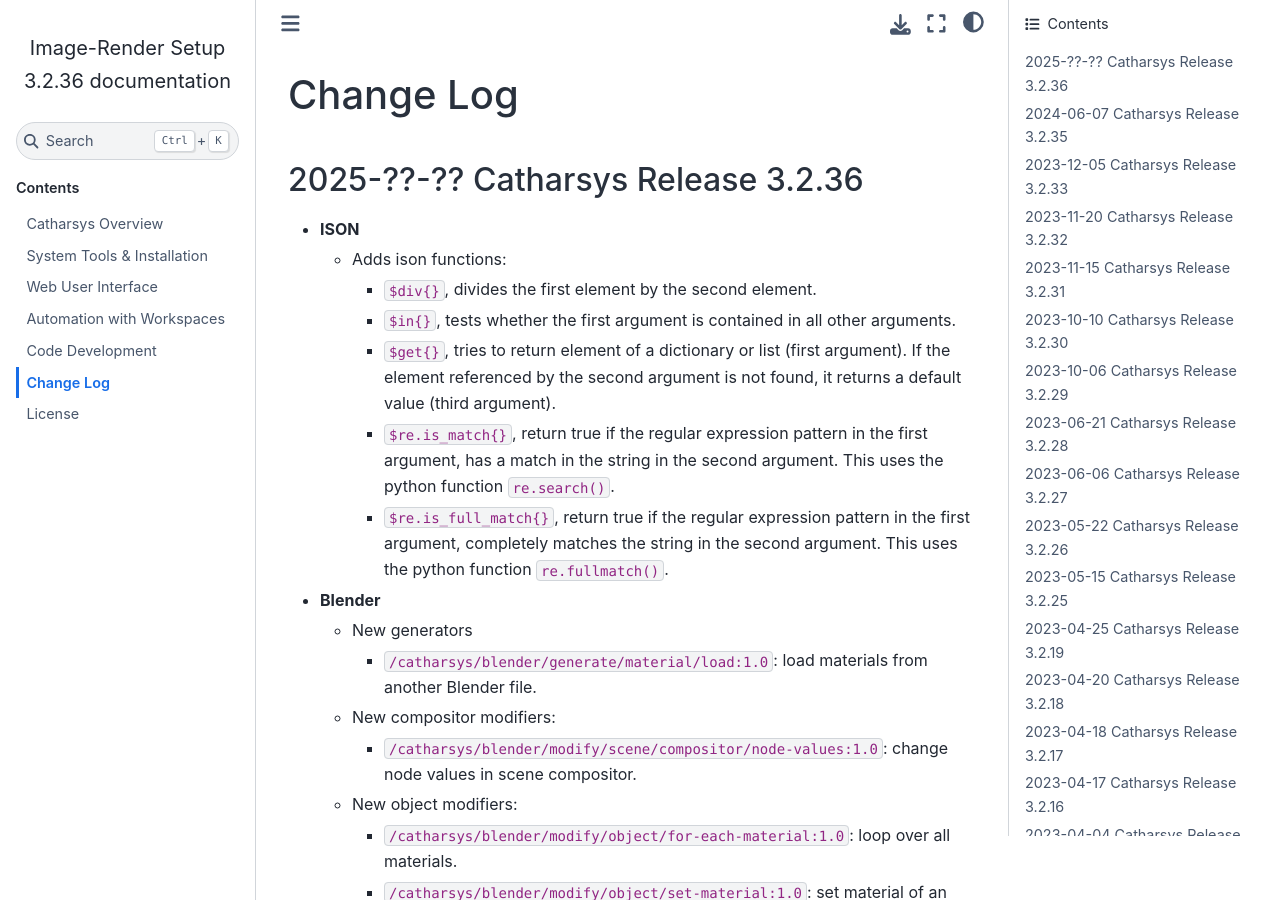
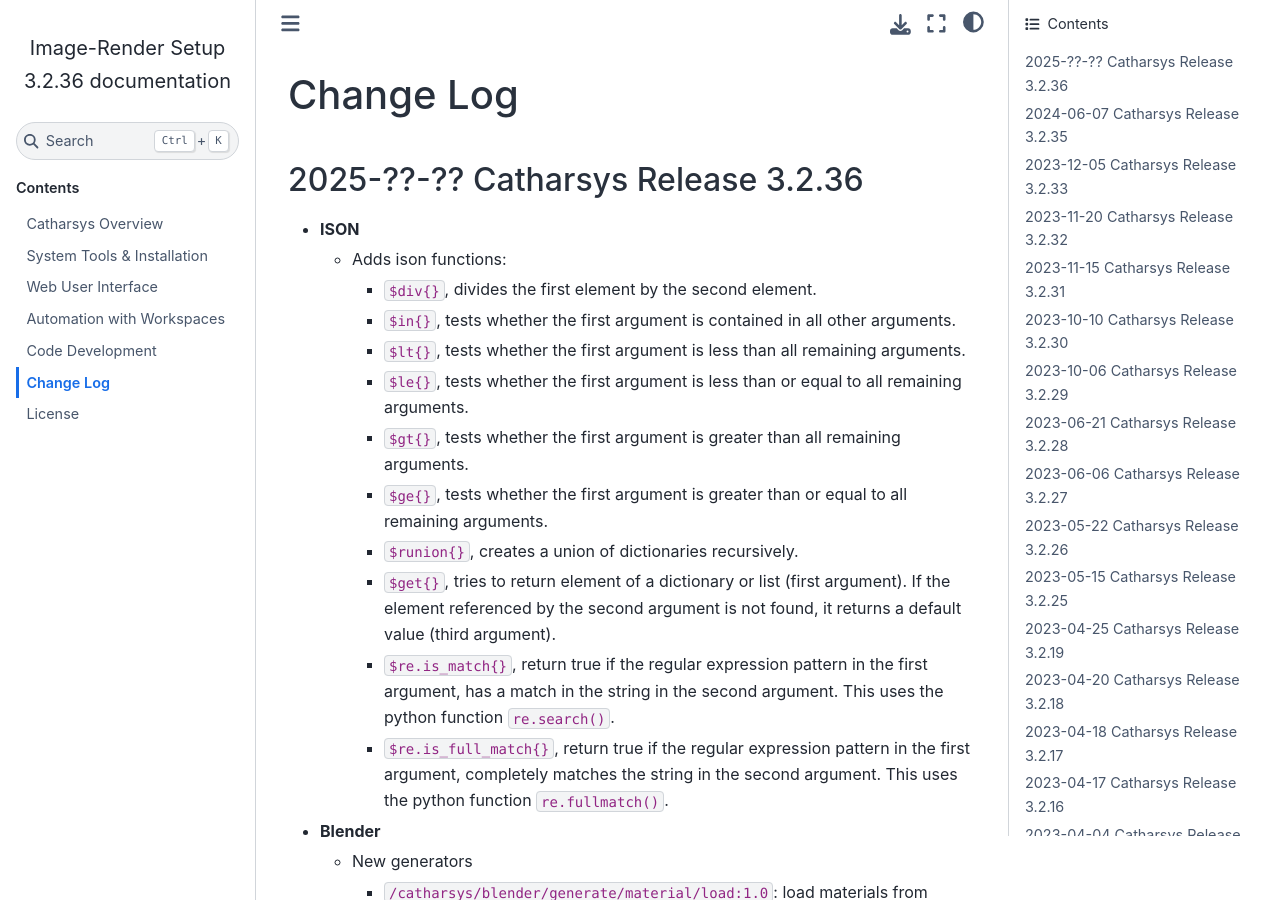
Before and after one commit to boschresearch/image-render-setup, a Sphinx documentation site: the page built from docs/source/change-log.md, in a window 1280 px wide and 900 px high. Built offline with Sphinx 7.4.7 and the Sphinx Book theme 1.1.4, drawn with Linux system fonts in a browser that asks for light colours; the version number is read from the project's files by our own code.

Commit message:
updates change log
Signed-off-by: cribeul <christian.perwass@de.bosch.com>

```diff
--- a/docs/source/change-log.md
+++ b/docs/source/change-log.md
@@ -6,6 +6,11 @@
   - Adds ison functions:
     - `$div{}`, divides the first element by the second element.
     - `$in{}`, tests whether the first argument is contained in all other arguments.
+    - `$lt{}`, tests whether the first argument is less than all remaining arguments.
+    - `$le{}`, tests whether the first argument is less than or equal to all remaining arguments.
+    - `$gt{}`, tests whether the first argument is greater than all remaining arguments.
+    - `$ge{}`, tests whether the first argument is greater than or equal to all remaining arguments.
+    - `$runion{}`, creates a union of dictionaries recursively.
     - `$get{}`, tries to return element of a dictionary or list (first argument). If the element referenced by the second argument is not found, it returns a default value (third argument).
     - `$re.is_match{}`, return true if the regular expression pattern in the first argument, has a match in the string in the second argument. This uses the python function `re.search()`.
     - `$re.is_full_match{}`, return true if the regular expression pattern in the first argument, completely matches the string in the second argument. This uses the python function `re.fullmatch()`.
```
